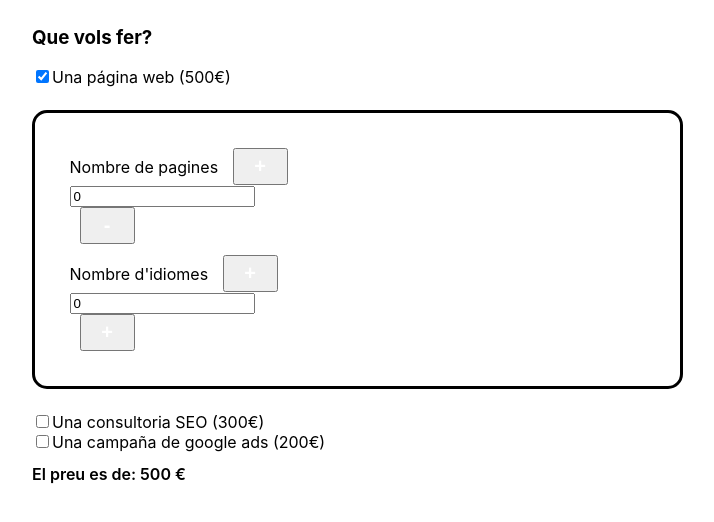
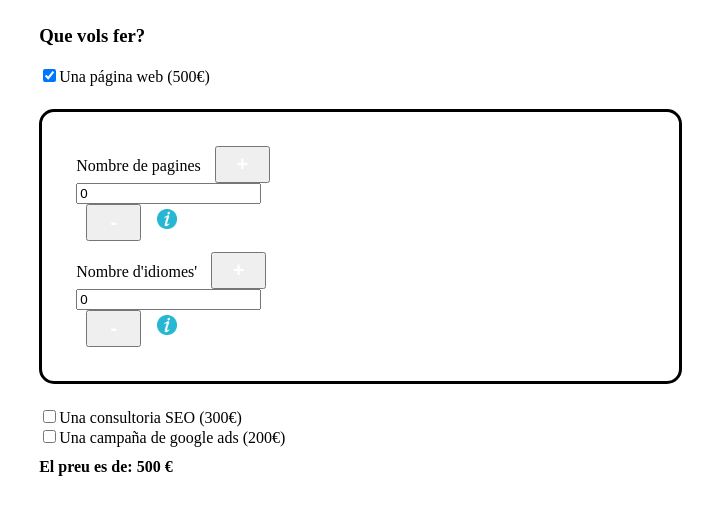
Before and after one commit to sbertmart/sprint_7, a React (Create React App) app: page / in a window 1280 px wide. Both pictures are taken after a click on the checkbox 74 px from the left and 76 px from the top of the page. Shown: the top 522 px of the page, without its empty margins (32-746 px from the left). Built offline with nearby package versions, Linux system fonts and the light colour scheme; the HTML template or start-up script is replaced by a standard one.

Commit message:
Exercici 1 Nivell 2

```diff
--- a/src/App.css
+++ /dev/null
@@ -1,56 +0,0 @@
-.App {
-  text-align: center;
-}
-
-.App-logo {
-  height: 40vmin;
-  pointer-events: none;
-}
-
-@media (prefers-reduced-motion: no-preference) {
-  .App-logo {
-    animation: App-logo-spin infinite 20s linear;
-  }
-}
-
-.App-header {
-  background-color: #282c34;
-  min-height: 100vh;
-  display: flex;
-  flex-direction: column;
-  align-items: center;
-  justify-content: center;
-  font-size: calc(10px + 2vmin);
-  color: white;
-}
-
-.App-link {
-  color: #61dafb;
-}
-
-.divprincipal {
-  margin:2% 5% 2% 5%;
-}
-
-.resultat {
-  font-weight:600;
-  margin-top:1%;
-}
-
-.botonesform {
-  font-size:20px;
-  color:white;
-  font-weight:800;
-  width:55px;
-  padding:5px;
-  margin:0px 10px 0px 10px;
-}
-
-@keyframes App-logo-spin {
-  from {
-    transform: rotate(0deg);
-  }
-  to {
-    transform: rotate(360deg);
-  }
-}
--- a/src/App.js
+++ /dev/null
@@ -1,112 +0,0 @@
-
-import './App.css';
-import React, { useState } from 'react';
-import {Form} from './components/web.js'
-import InputBotones from "./components/InputBotones"
-
-function App() {
-
-  const [isChecked, setIsChecked] = useState([false, false, false]);
-
-  const [datos, setDatos] = useState({
-    numPaginas: 0,
-    numIdiomas: 0
-  })
-
-  const [total, setTotal] = useState(0);
-  const [extras, setExtras] = useState(0);
-
-  const actualizarExtras = () => {
-    setExtras(datos.numPaginas*datos.numIdiomas*30);
-  }
-
-  const handleOnChange = (event) => {
-    setDatos({...datos,
-    [event.target.name] : parseInt(event.target.value)})
-    actualizarExtras();
-  }
-
-  const handleCheck = (position, valor) => {
-    const updateChecks = isChecked.map((item, index) => index === position ? !item : item)
-    setIsChecked(updateChecks);
-    if (!isChecked[position]) {
-      setTotal(total+parseInt(valor))} else {setTotal(total-parseInt(valor))}
-    if (isChecked[0]) {
-      setExtras(0);
-    }
-  }
-
-  console.log(datos)
-  console.log(extras)
-
-  return (
-    <div className="divprincipal">
-      <h3>Que vols fer?</h3>
-      <div>
-        <input
-          type="checkbox"
-          name="web"
-          onChange={() => handleCheck(0, 500)}
-        />
-        Una página web (500€)
-      </div>
-      {isChecked[0] &&
-      <Form>
-        <div>
-
-        <label className="d-flex">
-          Nombre de pagines&nbsp;
-          <input type="button" name="contPaginas" value="+" onClick={() => setDatos({numPaginas : datos.numPaginas + 1})} className="botonesform btn btn-danger"/>
-          <InputBotones
-            className="form-control"
-            name="numPaginas"
-            tipo="paginas"
-            value={datos.numPaginas}
-            funcion={handleOnChange}
-          >
-          </InputBotones>
-          <input type="button" name="contPaginas" value="-" onClick={() => setDatos({numPaginas : datos.numPaginas - 1})} className="botonesform btn btn-danger"/>
-        </label>
-        </div>
-        <div style={{marginTop:"2%"}}>
-        <label className="d-flex">
-          Nombre d'idiomes&nbsp;
-          <input type="button" name="contPaginas" value="+" onClick={() => setDatos({numIdiomas : datos.numIdiomas + 1})} className="botonesform btn btn-danger"/>
-          <InputBotones
-            className="form-control"
-            name="numIdiomas"
-            tipo="idiomas"
-            value={datos.numIdiomas}
-            funcion={handleOnChange}
-           >
-          </InputBotones>
-          <input type="button" name="contPaginas" value="+" onClick={() => setDatos({numIdiomas : datos.numIdiomas - 1})} className="botonesform btn btn-danger"/>
-        </label>
-        </div>
-
-      </Form>}
-
-      <div>
-        <input
-          type="checkbox"
-          name="seo"
-          onChange={() => handleCheck(1, 300)}
-        />
-        Una consultoria SEO (300€)
-      </div>
-      <div>
-        <input
-          type="checkbox"
-          name="ads"
-          onChange={() =>handleCheck(2, 200)}
-        />
-        Una campaña de google ads (200€)
-      </div>
-      <div className="resultat">
-        El preu es de: {total + extras} €
-      </div>
-    </div>
-  );
-}
-
-export default App;
--- a/src/components/web.js
+++ b/src/StyledComponents/web.js
@@ -7,4 +7,5 @@ export const Form = styled.div`
     max-width:50%;
     border-radius:15px;
     display:block;
+    background-color:white;
     `
--- a/src/components/App.js
+++ b/src/components/App.js
@@ -1,61 +1,53 @@
 
 import "../styles/proyecto.css";
-import React, { useState } from 'react';
+import React, { useState, useEffect } from 'react';
 import {Form} from '../StyledComponents/web.js'
 import InputBotones from "./InputBotones"
+import Modal from "./Modal"
 
 function App() {
 
   const [isChecked, setIsChecked] = useState([false, false, false]);
 
-  const [paginas, setPaginas] = useState({
-    numPaginas: 0,
-  })
-  const [idiomas, setIdiomas] = useState({
-    numIdiomas: 0,
-  })
+  const [paginas, setPaginas] = useState(0)
+  const [idiomas, setIdiomas] = useState(0)
 
 
   const [total, setTotal] = useState(0);
   const [extras, setExtras] = useState(0);
 
+  const [modalPaginas, setModalPaginas] = useState(false);
+  const [modalIdiomas, setModalIdiomas] = useState(false);
 
-  const handleOnChange = (id) => {
-    if (id === 0) {
-        setPaginas({numPaginas : paginas.numPaginas})
-        setExtras(paginas.numPaginas*idiomas.numIdiomas*30);
-      }
-    if (id === 1) {
-        setIdiomas({numIdiomas : idiomas.numIdiomas})
-        setExtras(paginas.numPaginas*idiomas.numIdiomas*30);
-      }
-    }
+  const actualizarExtras = () => {
+    if(!isChecked[0]) {setExtras(0);}
+    else {setExtras(paginas*idiomas*30)};
+  };
+
 
   const handleCheck = (position, valor) => {
     const updateChecks = isChecked.map((item, index) => index === position ? !item : item)
     setIsChecked(updateChecks);
     if (!isChecked[position]) {
       setTotal(total+parseInt(valor))} else {setTotal(total-parseInt(valor))}
-      setExtras(paginas.numPaginas*idiomas.numIdiomas*30);
+      actualizarExtras();
     if (isChecked[0]) {
       setExtras(0);
     }
   }
 
-  console.log(paginas.numPaginas)
-  console.log(idiomas.numIdiomas)
-  console.log(extras)
-
 
   const sumar = (id) => {
 
     if(id === 0) {
-      setPaginas({numPaginas : paginas.numPaginas+1})
-      handleOnChange(0);
+      setPaginas(paginas+1)
+      actualizarExtras();
+
     }
     if(id === 1) {
-      setIdiomas({numIdiomas : idiomas.numIdiomas+1})
-      handleOnChange(1);
+      setIdiomas(idiomas+1)
+      actualizarExtras();
+
     }
 
   }
@@ -63,16 +55,30 @@ function App() {
   const restar = (id) => {
 
     if(id === 0) {
-      setPaginas({numPaginas : paginas.numPaginas-1})
-      handleOnChange(0);
+      setPaginas(paginas-1)
+      actualizarExtras();
+
+
     }
     if(id === 1) {
-      setIdiomas({numIdiomas : idiomas.numIdiomas-1})
-      handleOnChange(1);
+      setIdiomas(idiomas-1)
+      actualizarExtras();
     }
-
   }
 
+  const switchModalPaginas = () => {
+    setModalPaginas(!modalPaginas);
+    console.log(modalPaginas);
+  }
+
+  const switchModalIdiomas = () => {
+    setModalIdiomas(!modalIdiomas);
+    console.log(modalIdiomas);
+  }
+
+  useEffect(() => {
+    actualizarExtras();
+  }, [paginas, idiomas, isChecked])
 
 
   return (
@@ -90,18 +96,20 @@ function App() {
       <Form>
         <div>
 
-        <label className="d-flex">
+        <label className="d-flex align-items-center">
           Nombre de pagines&nbsp;
           <input type="button" name="contPaginas" value="+" onClick={() => sumar(0)} className="botonesform btn btn-danger"/>
           <InputBotones
             className="form-control"
             name="numPaginas"
             tipo="paginas"
-            value={paginas.numPaginas}
-            funcion={()=>handleOnChange(0)}
+            value={paginas}
+            funcion={(e) => {setPaginas(parseInt(e.target.value))}}
           >
           </InputBotones>
           <input type="button" name="contPaginas" value="-" onClick={() => restar(0)} className="botonesform btn btn-danger"/>
+          <Modal funcion={switchModalPaginas}/>
+
         </label>
         </div>
         <div style={{marginTop:"2%"}}>
@@ -112,11 +120,13 @@ function App() {
             className="form-control"
             name="numIdiomas"
             tipo="Idiomas"
-            value={idiomas.numIdiomas}
-            funcion={()=>handleOnChange(1)}
+            value={idiomas}
+            funcion={(e) => {setIdiomas(parseInt(e.target.value))}}
           >
           </InputBotones>
           <input type="button" name="contIdiomas" value="-" onClick={() => restar(1)} className="botonesform btn btn-danger"/>
+          <Modal funcion={switchModalIdiomas}/>
+
         </label>
         </div>
 
@@ -139,8 +149,21 @@ function App() {
         Una campaña de google ads (200€)
       </div>
       <div className="resultat">
-        El preu es de: {total + parseInt(extras)} €
+        El preu es de: {total + extras} €
       </div>
+      {modalPaginas && <div>
+            <div onClick={switchModalPaginas} className="overlay"></div>
+            <Form className="modal-content">
+                <h4>"Has d'indicar el nombre de págines que vols al teu web"</h4>
+            </Form>
+        </div>}
+      {modalIdiomas && <div>
+          <div onClick={switchModalIdiomas} className="overlay"></div>
+          <Form className="modal-content">
+              <h4>"Has d'indicar el nombre d'idiomes que vols al teu web"</h4>
+          </Form>
+      </div>}
+
     </div>
   );
 }
--- a/src/components/InputBotones.js
+++ b/src/components/InputBotones.js
@@ -1,4 +1,3 @@
-import React from "react"
 
 const InputBotones = (props) => {
 
--- /dev/null
+++ b/src/components/Modal.js
@@ -0,0 +1,22 @@
+import { useState } from "react"
+import {Form} from "../StyledComponents/web"
+import "../styles/proyecto.css"
+import Logo from "../img/logo-info.png"
+
+export default function Modal(props) {
+
+    const [modal, setModal] = useState(false);
+
+    const switchModal = () => {
+        setModal(!modal)
+    }
+
+    return (
+        <>
+        <button
+            className="botonayuda" >
+            <img className="botonayuda" onClick={props.funcion} src={Logo} width="20" height="20"/>
+        </button>
+        </>
+    );
+}
--- a/src/index.css
+++ /dev/null
@@ -1,13 +0,0 @@
-body {
-  margin: 0;
-  font-family: -apple-system, BlinkMacSystemFont, 'Segoe UI', 'Roboto', 'Oxygen',
-    'Ubuntu', 'Cantarell', 'Fira Sans', 'Droid Sans', 'Helvetica Neue',
-    sans-serif;
-  -webkit-font-smoothing: antialiased;
-  -moz-osx-font-smoothing: grayscale;
-}
-
-code {
-  font-family: source-code-pro, Menlo, Monaco, Consolas, 'Courier New',
-    monospace;
-}
--- a/src/index.js
+++ b/src/index.js
@@ -1,8 +1,6 @@
 import React from 'react';
 import ReactDOM from 'react-dom/client';
-import './index.css';
-import App from './App';
-import reportWebVitals from './reportWebVitals';
+import App from "./Components/App";
 
 const root = ReactDOM.createRoot(document.getElementById('root'));
 root.render(
@@ -10,8 +8,3 @@ root.render(
     <App />
   </React.StrictMode>
 );
-
-// If you want to start measuring performance in your app, pass a function
-// to log results (for example: reportWebVitals(console.log))
-// or send to an analytics endpoint. Learn more: https://bit.ly/CRA-vitals
-reportWebVitals();
--- a/src/reportWebVitals.js
+++ /dev/null
@@ -1,13 +0,0 @@
-const reportWebVitals = onPerfEntry => {
-  if (onPerfEntry && onPerfEntry instanceof Function) {
-    import('web-vitals').then(({ getCLS, getFID, getFCP, getLCP, getTTFB }) => {
-      getCLS(onPerfEntry);
-      getFID(onPerfEntry);
-      getFCP(onPerfEntry);
-      getLCP(onPerfEntry);
-      getTTFB(onPerfEntry);
-    });
-  }
-};
-
-export default reportWebVitals;
--- /dev/null
+++ b/src/styles/proyecto.css
@@ -0,0 +1,61 @@
+.divprincipal {
+    margin:2% 5% 2% 5%;
+  }
+
+  .resultat {
+    font-weight:600;
+    margin-top:1%;
+  }
+
+  .botonesform {
+    font-size:20px;
+    color:white;
+    font-weight:800;
+    width:55px;
+    padding:5px;
+    margin:0px 10px 0px 10px;
+  }
+
+  .botonayuda {
+    background:none;
+    border:none;
+  }
+
+  body.active-modal {
+    overflow-y: hidden;
+}
+
+.modal, .overlay {
+    width: 100vw;
+    height: 100vh;
+    top: 0;
+    left: 0;
+    right: 0;
+    bottom: 0;
+    position: fixed;
+    z-index:2;
+}
+
+.overlay {
+    background: rgba(49,49,49,0.8)!important;
+}
+.modal-content {
+    position: absolute;
+    top: 40%;
+    left: 50%;
+    transform: translate(-50%, -50%);
+    line-height: 1.4;
+    background: white;
+    padding: 14px 28px;
+    border-radius: 3px;
+    max-width: 600px;
+    min-width: 300px;
+    z-index:3;
+}
+
+.close-modal {
+    position: absolute;
+    top: 10px;
+    right: 10px;
+    padding: 5px 7px;
+}
```
Also changed, not shown: src/setupTests.js (deleted, +0 -5 lines), src/img/logo-info.png (added), 1 other file (tests, documents, lock files or other folders).
